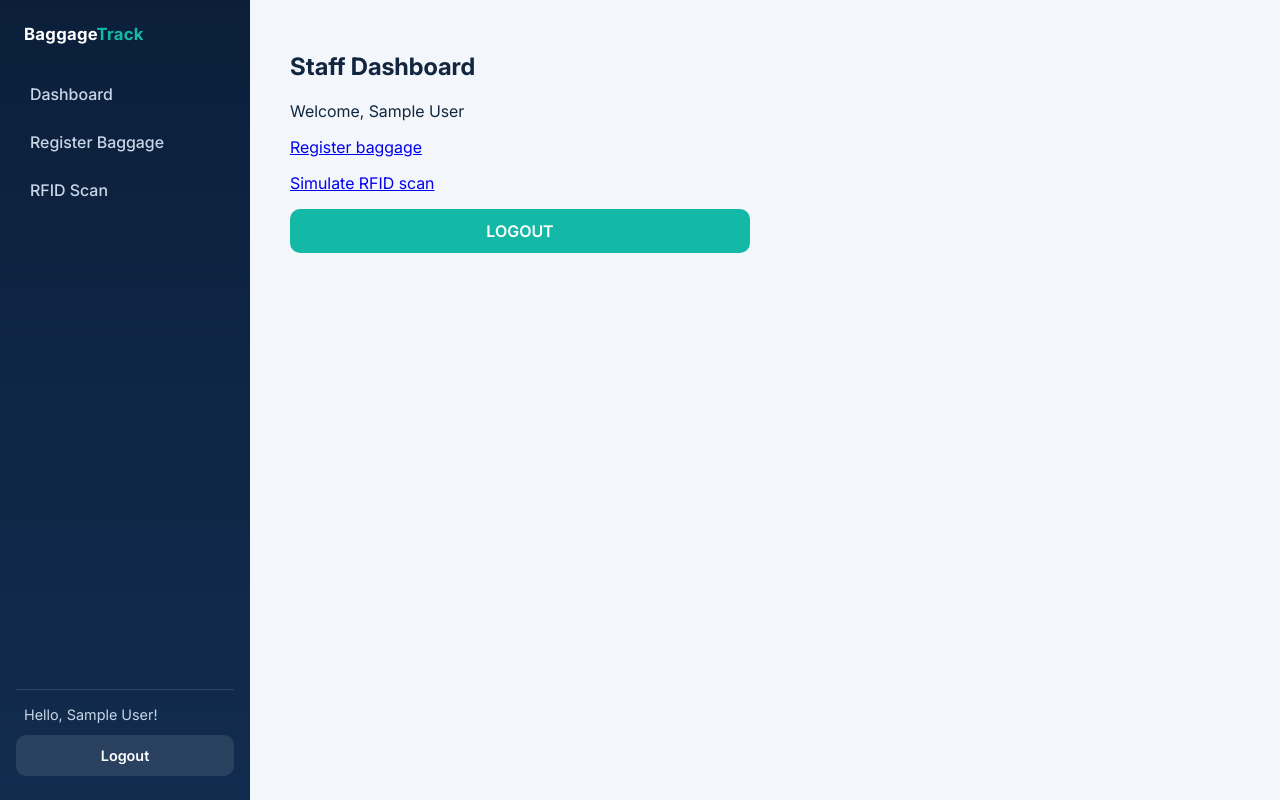
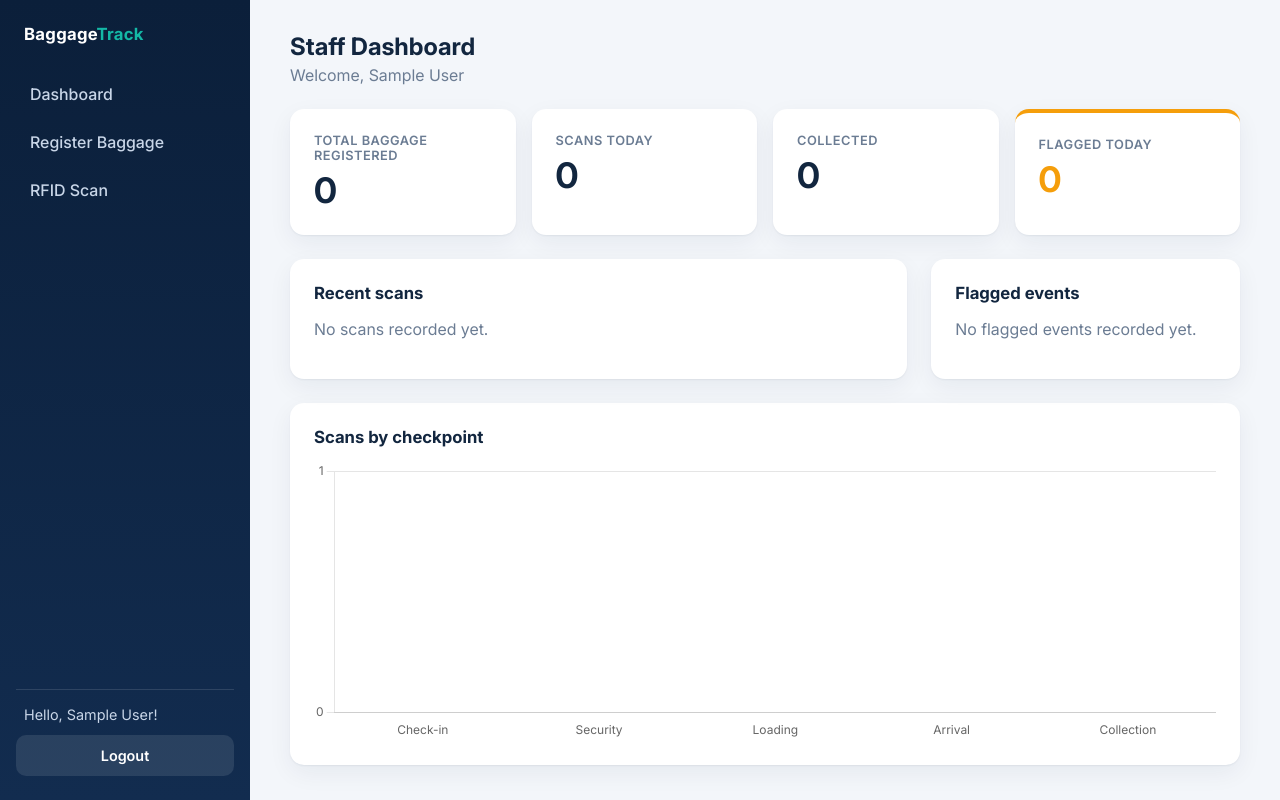
Before and after one commit to Bitok-2/baggage-tracker, a Flask app: page /dashboard in a window 1280 px wide. Run offline with Flask 3, Linux system fonts and the light colour scheme; the visitor is signed in with stand-in values (Sample User, id 1).

Commit message:
styling dashboard

```diff
--- a/app.py
+++ b/app.py
@@ -69,7 +69,9 @@ def audit(action, record_id=None):
 
 @app.route("/")
 def home():
-    return "Digital Baggage Tracking System is running"
+   if "user_id" in session:
+       return redirect(url_for("dashboard"))
+   return redirect(url_for("login"))
 
 
 @app.route("/login", methods=["GET", "POST"])
@@ -91,7 +93,42 @@ def login():
 def dashboard():
     if "user_id" not in session:
         return redirect(url_for("login"))
-    return render_template("dashboard.html", name=session["name"])
+    today = datetime.now().replace(hour=0, minute=0, second=0, microsecond=0)
+    flagged_actions = ["SCAN_FLAGGED", "UNKNOWN_TAG_SCAN"]
+
+    total_bags = Baggage.query.count()
+    collected = Baggage.query.filter_by(current_status="Collected").count()
+    scans_today = ScanEvent.query.filter(ScanEvent.timestamp >= today).count()
+    flagged_today = AuditLog.query.filter(AuditLog.action.in_(flagged_actions), AuditLog.timestamp >= today).count()
+    recent = (
+        db.session.query(ScanEvent, Baggage)
+        .join(Baggage, ScanEvent.baggage_id == Baggage.baggage_id)
+        .order_by(ScanEvent.timestamp.desc(), ScanEvent.scan_id.desc())
+        .limit(8)
+        .all()
+    )
+
+    flagged_events = (
+        AuditLog.query.filter(AuditLog.action.in_(flagged_actions))
+        .order_by(AuditLog.timestamp.desc())
+        .limit(5)
+        .all()
+    )
+
+    chart_labels = list(CHECKPOINT_STATUS)
+    chart_values = [ScanEvent.query.filter_by(checkpoint=checkpoint).count() for checkpoint in chart_labels]
+    return render_template(
+        "dashboard.html",
+        name=session["name"],
+        total_bags=total_bags,
+        collected=collected,
+        scans_today=scans_today,
+        flagged_today=flagged_today,
+        recent=recent,
+        flagged_events=flagged_events,
+        chart_labels=chart_labels,
+        chart_values=chart_values
+    )
 
 
 @app.route("/logout", methods=["POST"])
@@ -160,9 +197,3 @@ def scan():
                     audit("SCAN_SUCCESS", bag.reference_no)
                     flash("Accepted: bag" + bag.reference_no + "is now '" + new_status + "'")
     return render_template("scan.html", checkpoints=list(CHECKPOINT_STATUS))
-
-
-@app.route("/dbtest")
-def dbtest():
-    tables = db.session.execute(text("SHOW TABLES")).fetchall()
-    return "Connected to MySQL. Tables: " + ", ".join(t[0] for t in tables)
--- a/static/style.css
+++ b/static/style.css
@@ -192,3 +192,104 @@ button:hover {
 .btn-ghost:hover {
     background: rgba(255, 255, 255, 0.18);
 }
+
+.stats {
+    display: grid;
+    grid-template-columns: repeat(auto-fit, minmax(190px, 1fr));
+    gap: 16px;
+    margin-bottom: 24px;
+}
+
+.stat-label {
+    margin: 0 0 6px;
+    color: var(--muted);
+    font-size: 0.8rem;
+    font-weight: 600;
+    letter-spacing: 0.04em;
+    text-transform: uppercase;
+}
+
+.stat-num {
+    margin: 0;
+    font-size: 2.2rem;
+    font-weight: 700;
+}
+
+.stat.warn {
+    border-top: 4px solid var(--amber);
+}
+
+.stat.warn .stat-num {
+    color: var(--amber);
+}
+
+.grid-2 {
+    display: grid;
+    grid-template-columns: 2fr 1fr;
+    gap: 24px;
+}
+
+.section-title {
+    font-size: 1.05rem;
+    margin: 0 0 14px;
+}
+
+.muted {
+    color: var(--muted);
+}
+
+table {
+    width: 100%;
+    border-collapse: collapse;
+    font-size: 0.92rem;
+}
+
+th {
+    padding: 8px 10px;
+    border-bottom: 2px solid var(--line);
+    color: var(--muted);
+    font-size: 0.75rem;
+    letter-spacing: 0.05em;
+    text-align: left;
+    text-transform: uppercase;
+}
+
+td {
+    padding: 12px 10px;
+    border-bottom: 1px solid var(--line);
+}
+
+.badge {
+    display: inline-block;
+    padding: 4px 10px;
+    border-radius: 999px;
+    font-size: 0.78rem;
+    font-weight: 600;
+}
+
+.badge.checked-in { background: #e0ecff; color: #1d4ed8; }
+.badge.screened { background: #ede9fe; color: #6d28d9; }
+.badge.loaded { background: #fef3c7; color: #b45309; }
+.badge.arrived { background: #ccfbf1; color: #0f766e; }
+.badge.collected { background: #dcfce7; color: #15803d; }
+
+.flag-item {
+    display: flex;
+    flex-direction: column;
+    margin-bottom: 12px;
+    padding: 8px 0 8px 12px;
+    border-left: 4px solid var(--amber);
+}
+
+.flag-item .muted {
+    font-size: 0.85rem;
+}
+
+.chart-card {
+    margin-top: 24px;
+}
+
+.chart-box {
+    position: relative;
+    height: 280px;
+}
--- a/templates/dashboard.html
+++ b/templates/dashboard.html
@@ -3,11 +3,131 @@
 {% block title %}Staff Dashboard{% endblock %}
 
 {% block content %}
-    <h2>Staff Dashboard</h2>
-    <p>Welcome, {{ name }}</p>
-    <p><a href="{{ url_for('register') }}">Register baggage</a></p>
-    <p><a href="{{ url_for('scan') }}">Simulate RFID scan</a></p>
-    <form method="POST" action="{{ url_for('logout') }}">
-        <button type="submit">LOGOUT</button>
-    </form>
+    <h2 class="page-title">Staff Dashboard</h2>
+    <p class="subtitle">Welcome, {{ name }}</p>
+    <div class="stats">
+
+        <div class="card stat">
+            <p class="stat-label">Total Baggage Registered</p>
+            <p class="stat-num">{{ total_bags }}</p>
+
+        </div>
+
+        <div class="card stat">
+            <p class="stat-label">Scans Today</p>
+            <p class="stat-num">{{ scans_today }}</p>
+
+        </div>
+
+        <div class="card stat">
+            <p class="stat-label">Collected</p>
+            <p class="stat-num">{{ collected }}</p>
+
+
+        </div>
+
+        <div class="card stat warn">
+            <P class="stat-label">Flagged Today</P>
+            <p class="stat-num">{{ flagged_today }}</p>
+
+        </div>
+
+
+    </div>
+
+    <div class="grid-2">
+        <div class="card">
+            <h3 class="section-title">Recent scans</h3>
+            {% if recent %}
+            <table>
+                <thead>
+                    <tr>
+                        <th>Bag</th>
+                        <th>Passenger</th>
+                        <th>Checkpoint</th>
+                        <th>Status</th>
+                        <th>Time</th>
+                    </tr>
+                </thead>
+                <tbody>
+                    {% for scan, bag in recent %}
+                    <tr>
+                        <td>{{ bag.reference_no }}</td>
+                        <td>{{ bag.passenger_name }}</td>
+                        <td>{{ scan.checkpoint }}</td>
+                        <td><span class="badge {{ scan.status|lower|replace('', '-') }}">{{ scan.status }}</span></td>
+                        <td>{{ scan.timestamp.strftime('%d %b %H:%M') }}</td>
+                    </tr>
+                    {% endfor %}
+                </tbody>
+            </table>
+            {% else %}
+            <p class="muted">No scans recorded yet.</p>
+            {% endif %}
+
+        </div>
+        <div class="card">
+            <h3 class="section-title">Flagged events</h3>
+            {% if flagged_events %}
+            {% for e in flagged_events %}
+            <div class="flag-item">
+                <strong>{{ e.action.replace('_', ' ').title() }}</strong>
+                <span class="muted">{{ e.record_id }} &middot; {{ e.timestamp.strftime('%d %b %H:%M') }}</span>
+
+            </div>
+            {% endfor %}
+            {% else %}
+            <p class="muted">No flagged events recorded yet.</p>
+            {% endif %}
+
+        </div>
+
+    </div>
+
+    <div class="card chart-card">
+        <h3 class="section-title">Scans by checkpoint</h3>
+        <div class="chart-box">
+            <canvas id="scanChart"></canvas>
+
+        </div>
+
+    </div>
+
+    <script src="{{ url_for('static', filename='js/chart.umd.min.js') }}"></script>
+    <script>
+        Chart.defaults.font.family = "Inter, Arial, sans-serif";
+        new Chart(document.getElementById('scanChart'), {
+            type: "bar",
+            data: {
+                labels: {{ chart_labels|tojson }},
+                datasets: [{
+                    data: {{ chart_values|tojson }},
+                    backgroundColor: '#14b8a6',
+                    borderRadius: 8
+                }]
+            },
+            options: {
+                responsive: true,
+                maintainAspectRatio: false,
+                plugins: {
+                    legend: {
+                        display: false
+                    }
+                },
+                scales: {
+                    y: {
+                        beginAtZero: true,
+                        ticks: {
+                            precision: 0
+                        }
+                    },
+                    x: {
+                        grid: {
+                            display: false
+                        }
+                    }
+                }
+            }
+        });
+    </script>
 {% endblock %}
--- a/templates/login.html
+++ b/templates/login.html
@@ -3,7 +3,9 @@
 {% block title %}Staff Login{% endblock %}
 
 {% block content %}
-    <h2>Authorized Staff Login</h2>
+   <div class="card">
+     <h2 class="page-title">Authorized Staff Login</h2>
+    <p class="subtitle">Sign in to manage baggage tracking</p>
     <form method="post">
         <label for="username">Username</label>
         <input type="text" id="username" name="username" required>
@@ -13,4 +15,5 @@
 
         <button type="submit">LOGIN</button>
     </form>
+   </div>
 {% endblock %}
```
Also changed, not shown: templates/register.html (+5 -3 lines), templates/scan.html (+5 -2 lines).
